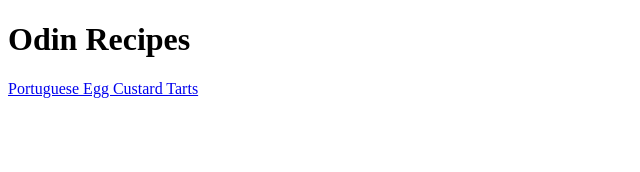
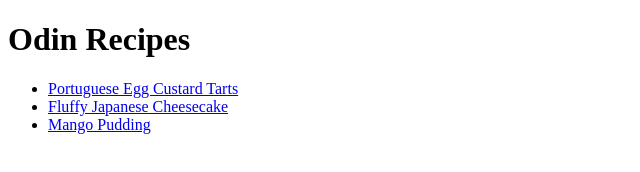
Before and after one commit to jessicalieuw/odin-recipes, a plain HTML site: page index.html in a window 1280 px wide. Shown: the whole page, without its empty margins (0-640 px from the left). Drawn offline with Linux system fonts and the light colour scheme.

Commit message:
Update README description and main page

```diff
--- a/index.html
+++ b/index.html
@@ -8,6 +8,10 @@
 </head>
 <body>
     <h1>Odin Recipes</h1>
-    <a href="recipes/egg-tart.html">Portuguese Egg Custard Tarts</a>
+    <ul>
+        <li><a href="recipes/egg-tart.html">Portuguese Egg Custard Tarts</a></li>
+        <li><a href="recipes/fluffy-cheesecake.html">Fluffy Japanese Cheesecake</a></li>
+        <li><a href="recipes/mango-pudding.html">Mango Pudding</a></li>
+    </ul>
 </body>
 </html>
```
Also changed, not shown: 1 other file.
